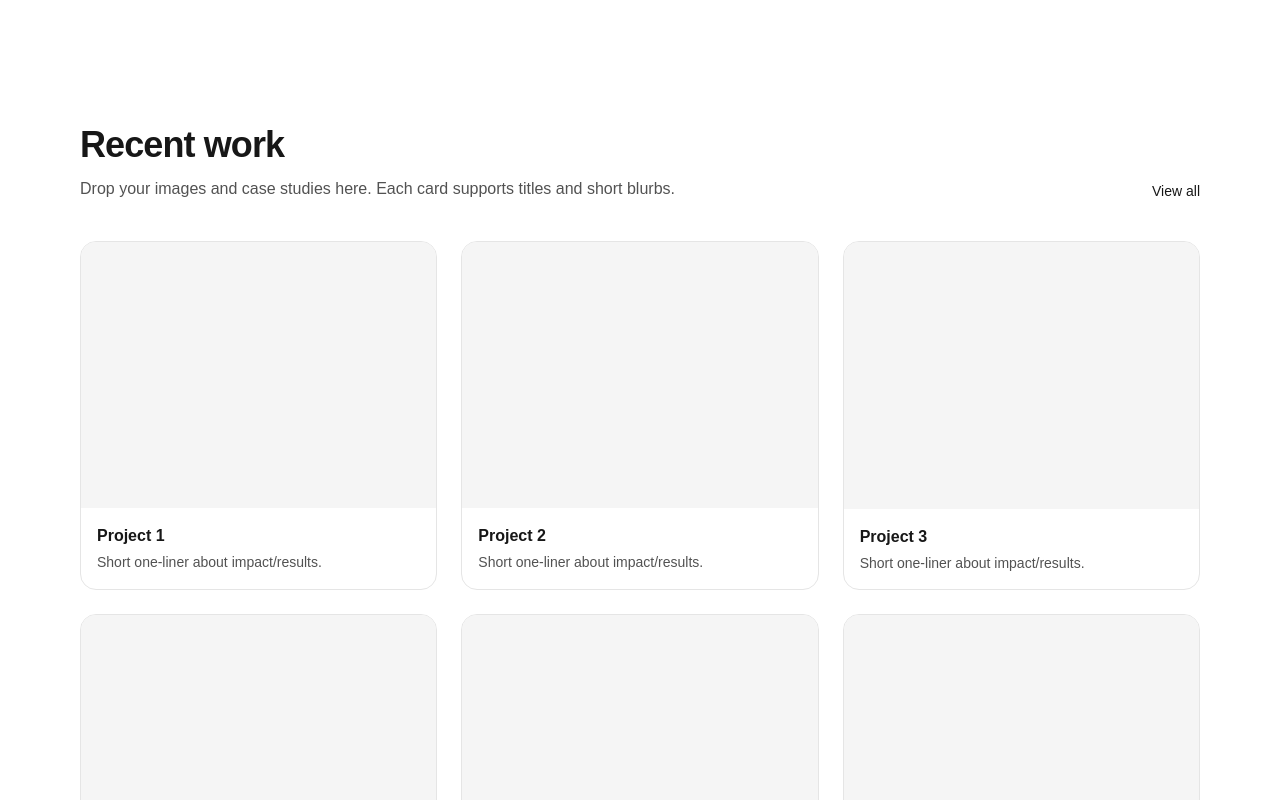
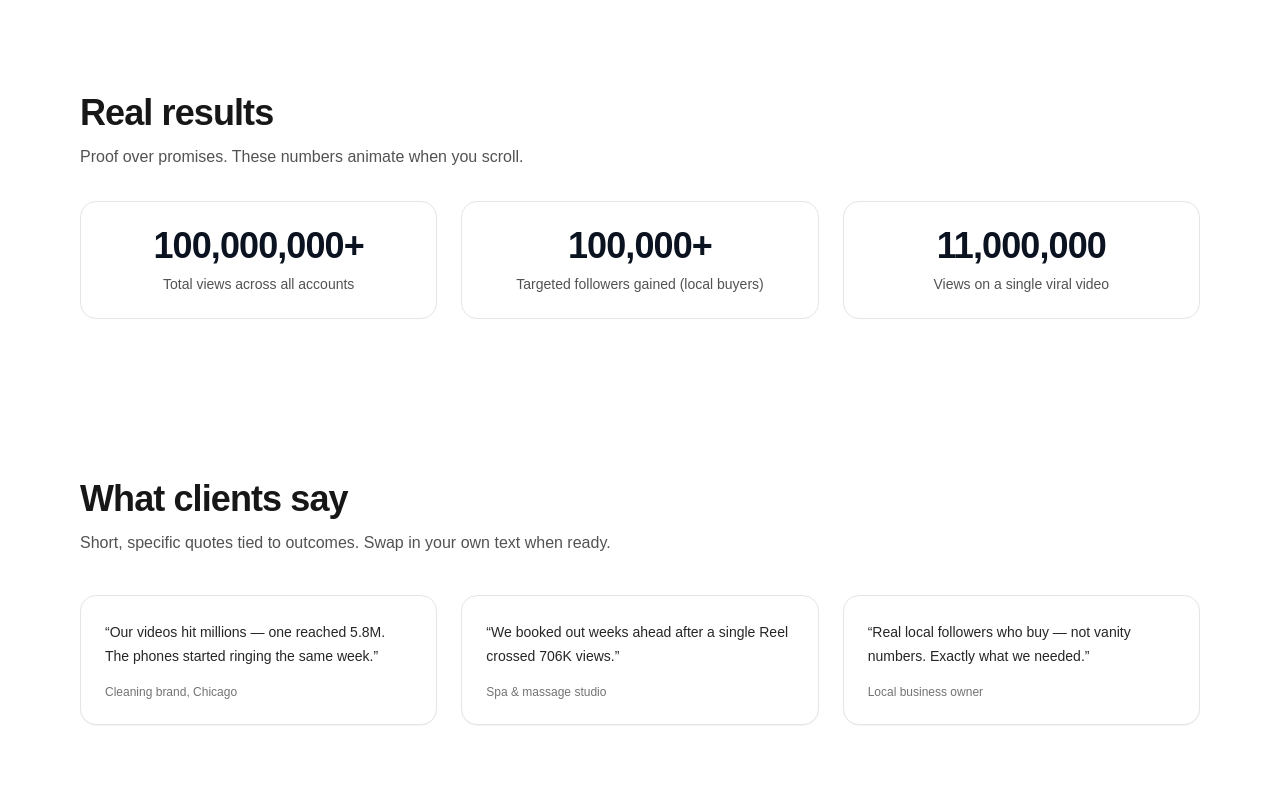
Before and after one commit to alexbalanmw/reelstudio-site, a Next.js app: page / in a window 1280 px wide. Shown: the part 1700-2500 px from the top of the page. Built offline with nearby package versions, Linux system fonts and the light colour scheme.

Commit message:
Crash-safe page: Clear Sky + animated stats (no framer-motion)

```diff
--- a/src/app/page.tsx
+++ b/src/app/page.tsx
@@ -1,28 +1,72 @@
 'use client'
 
-import React from "react";
-import { motion } from "framer-motion";
-import type { Variants } from "framer-motion";
+import React, { useEffect, useRef, useState } from 'react'
 
 /**
- * Apple‑Style Homepage — Solid Clear Sky background (Pantone 14-4123 TCX ≈ #9BBCD8)
- *
- * Keeps your original wording. Removes Pricing/Packages.
+ * Apple‑Style Homepage — Crash‑safe version
+ * - No external animation libs (no framer‑motion)
+ * - Solid Clear Sky hero (Pantone 14‑4123 ≈ #9BBCD8)
+ * - Sections: Hero, Features, Stats (animated counters), Testimonials, CTA, Footer
+ * - Removed: Pricing/Packages, Recent Work
  */
 
-const fadeUp: Variants = {
-  hidden: { opacity: 0, y: 24 },
-  show: {
-    opacity: 1,
-    y: 0,
-    transition: { duration: 0.6, ease: [0.22, 1, 0.36, 1] },
-  },
-};
+const CLEAR_SKY = '#9BBCD8' // Pantone 14‑4123 TCX approximation
 
-const stagger: Variants = {
-  hidden: {},
-  show: { transition: { staggerChildren: 0.08, delayChildren: 0.1 } },
-};
+// Simple intersection observer hook
+function useInView(ref: React.RefObject<Element>, options?: IntersectionObserverInit) {
+  const [inView, setInView] = useState(false)
+  useEffect(() => {
+    if (!ref.current || inView) return
+    const obs = new IntersectionObserver((entries) => {
+      entries.forEach((e) => {
+        if (e.isIntersecting) {
+          setInView(true)
+          obs.disconnect()
+        }
+      })
+    }, { threshold: 0.4, ...options })
+    obs.observe(ref.current)
+    return () => obs.disconnect()
+  }, [ref, options, inView])
+  return inView
+}
+
+// Animated number that counts up when it enters the viewport
+function Counter({ to, from = 0, duration = 1800, suffix = '', className = '' }: {
+  to: number
+  from?: number
+  duration?: number // ms
+  suffix?: string
+  className?: string
+}) {
+  const ref = useRef<HTMLSpanElement | null>(null)
+  const inView = useInView(ref)
+  const [val, setVal] = useState(from)
+
+  useEffect(() => {
+    if (!inView) return
+    const start = performance.now()
+    let raf = 0
+    const step = (now: number) => {
+      const t = Math.min(1, (now - start) / duration)
+      // easeOutCubic
+      const eased = 1 - Math.pow(1 - t, 3)
+      const current = Math.round(from + (to - from) * eased)
+      setVal(current)
+      if (t < 1) raf = requestAnimationFrame(step)
+    }
+    raf = requestAnimationFrame(step)
+    return () => cancelAnimationFrame(raf)
+  }, [inView, from, to, duration])
+
+  const formatted = val.toLocaleString()
+  return (
+    <span ref={ref} className={className}>
+      {formatted}
+      {suffix}
+    </span>
+  )
+}
 
 export default function AppleStyleHomepage() {
   return (
@@ -31,38 +75,35 @@ export default function AppleStyleHomepage() {
       <header className="sticky top-0 z-40 border-b border-neutral-200/60 backdrop-blur bg-white/70">
         <div className="mx-auto max-w-6xl px-4 py-3 flex items-center justify-between">
           <div className="flex items-center gap-2">
-            <div className="h-6 w-6 rounded-lg bg-[#9BBCD8]" aria-hidden />
+            <div className="h-6 w-6 rounded-lg" style={{ backgroundColor: CLEAR_SKY }} aria-hidden />
             <span className="text-sm font-semibold tracking-tight">Your Brand</span>
           </div>
           <nav className="hidden md:flex items-center gap-6 text-sm text-neutral-600">
             <a className="hover:text-neutral-900" href="#features">Features</a>
-            <a className="hover:text-neutral-900" href="#gallery">Work</a>
+            <a className="hover:text-neutral-900" href="#stats">Results</a>
+            <a className="hover:text-neutral-900" href="#testimonials">Testimonials</a>
           </nav>
           <a href="#cta" className="rounded-full px-4 py-2 text-sm font-medium text-white bg-neutral-900 hover:bg-neutral-800 transition">Get started</a>
         </div>
       </header>
 
-      {/* Hero — Solid Clear Sky background */}
+      {/* Hero — Solid Clear Sky */}
       <section className="relative overflow-hidden">
-        <div className="absolute inset-0 -z-10 bg-[#9BBCD8]" />
+        <div className="absolute inset-0 -z-10" style={{ backgroundColor: CLEAR_SKY }} />
         <div className="mx-auto max-w-6xl px-4 py-24 md:py-28">
-          <motion.div variants={stagger} initial="hidden" animate="show" className="text-neutral-900">
-            <motion.h1 variants={fadeUp} className="text-5xl md:text-6xl font-semibold tracking-tight leading-[1.05]">
+          <h1 className="text-5xl md:text-6xl font-semibold tracking-tight leading-[1.05]">
             Apple‑clean design for content that converts.
-            </motion.h1>
-            <motion.p variants={fadeUp} className="mt-5 max-w-2xl text-lg/7 text-neutral-800">
+          </h1>
+          <p className="mt-5 max-w-2xl text-lg/7 text-neutral-800">
             Minimal layout, premium feel, and a system that lets your work speak.
-            </motion.p>
-            <motion.div variants={fadeUp} className="mt-8 flex items-center gap-3">
+          </p>
+          <div className="mt-8 flex items-center gap-3">
             <a href="#cta" className="rounded-full px-5 py-3 text-sm font-medium text-white bg-neutral-900 hover:bg-neutral-800 transition shadow-sm">Book a demo</a>
             <a href="#features" className="rounded-full px-5 py-3 text-sm font-medium border border-neutral-900/20 text-neutral-900 hover:bg-white/70">Explore features</a>
-            </motion.div>
-
-            {/* Hero visual frame */}
-            <motion.div variants={fadeUp} className="mt-16">
+          </div>
+          <div className="mt-16">
             <div className="aspect-[16/9] w-full overflow-hidden rounded-3xl bg-white/60 ring-1 ring-neutral-900/10" />
-            </motion.div>
-          </motion.div>
+          </div>
         </div>
       </section>
 
@@ -74,38 +115,73 @@ export default function AppleStyleHomepage() {
         </div>
         <div className="grid grid-cols-1 md:grid-cols-3 gap-6">
           {[
-            { title: "Clear Sky brand", copy: "Pantone 14‑4123 TCX as the steady background." },
-            { title: "Premium typography", copy: "SF‑style hierarchy for instant readability." },
-            { title: "Subtle depth", copy: "Soft shadows, rounded corners, and clean cards that float." },
+            { title: 'Clear Sky brand', copy: 'Pantone 14‑4123 TCX as the steady background.' },
+            { title: 'Premium typography', copy: 'SF‑style hierarchy for instant readability.' },
+            { title: 'Subtle depth', copy: 'Soft shadows, rounded corners, and clean cards that float.' },
           ].map((f, i) => (
-            <motion.div key={i} variants={fadeUp} initial="hidden" whileInView="show" viewport={{ once: true, amount: 0.3 }} className="rounded-2xl border border-neutral-200 p-6 bg-white shadow-[0_1px_0_0_rgba(0,0,0,0.04)]">
-              <div className="h-10 w-10 rounded-xl bg-[#9BBCD8] mb-4" />
+            <div key={i} className="rounded-2xl border border-neutral-200 p-6 bg-white shadow-[0_1px_0_0_rgba(0,0,0,0.04)]">
+              <div className="h-10 w-10 rounded-xl mb-4" style={{ backgroundColor: CLEAR_SKY }} />
               <h3 className="text-lg font-semibold">{f.title}</h3>
               <p className="mt-2 text-sm text-neutral-600">{f.copy}</p>
-            </motion.div>
+            </div>
           ))}
         </div>
       </section>
 
-      {/* Gallery */}
-      <section id="gallery" className="bg-white">
+      {/* Stats / Results */}
+      <section id="stats" className="mx-auto max-w-6xl px-4 py-16">
+        <div className="mb-8">
+          <h2 className="text-3xl md:text-4xl font-semibold tracking-tight">Real results</h2>
+          <p className="mt-3 max-w-2xl text-neutral-600">Proof over promises. These numbers animate when you scroll.</p>
+        </div>
+        <div className="grid grid-cols-2 md:grid-cols-3 gap-6">
+          <div className="rounded-2xl border border-neutral-200 p-6 text-center bg-white">
+            <div className="text-3xl md:text-4xl font-semibold tracking-tight" style={{ color: '#0B1320' }}>
+              <Counter to={100_000_000} suffix="+" />
+            </div>
+            <div className="mt-2 text-sm text-neutral-600">Total views across all accounts</div>
+          </div>
+          <div className="rounded-2xl border border-neutral-200 p-6 text-center bg-white">
+            <div className="text-3xl md:text-4xl font-semibold tracking-tight" style={{ color: '#0B1320' }}>
+              <Counter to={100_000} suffix="+" />
+            </div>
+            <div className="mt-2 text-sm text-neutral-600">Targeted followers gained (local buyers)</div>
+          </div>
+          <div className="rounded-2xl border border-neutral-200 p-6 text-center bg-white">
+            <div className="text-3xl md:text-4xl font-semibold tracking-tight" style={{ color: '#0B1320' }}>
+              <Counter to={11_000_000} />
+            </div>
+            <div className="mt-2 text-sm text-neutral-600">Views on a single viral video</div>
+          </div>
+        </div>
+      </section>
+
+      {/* Testimonials */}
+      <section id="testimonials" className="bg-white">
         <div className="mx-auto max-w-6xl px-4 py-24">
-          <div className="mb-10 flex items-end justify-between">
-            <div>
-              <h2 className="text-3xl md:text-4xl font-semibold tracking-tight">Recent work</h2>
-              <p className="mt-3 max-w-2xl text-neutral-600">Drop your images and case studies here. Each card supports titles and short blurbs.</p>
+          <div className="mb-10">
+            <h2 className="text-3xl md:text-4xl font-semibold tracking-tight">What clients say</h2>
+            <p className="mt-3 max-w-2xl text-neutral-600">Short, specific quotes tied to outcomes. Swap in your own text when ready.</p>
           </div>
-            <a href="#" className="text-sm font-medium text-neutral-900 hover:opacity-70">View all</a>
+          <div className="grid grid-cols-1 md:grid-cols-3 gap-6">
+            {[
+              {
+                quote: 'Our videos hit millions — one reached 5.8M. The phones started ringing the same week.',
+                name: 'Cleaning brand, Chicago',
+              },
+              {
+                quote: 'We booked out weeks ahead after a single Reel crossed 706K views.',
+                name: 'Spa & massage studio',
+              },
+              {
+                quote: 'Real local followers who buy — not vanity numbers. Exactly what we needed.',
+                name: 'Local business owner',
+              },
+            ].map((t, i) => (
+              <div key={i} className="rounded-2xl border border-neutral-200 bg-white p-6 shadow-[0_1px_0_0_rgba(0,0,0,0.04)]">
+                <p className="text-sm leading-6 text-neutral-800">“{t.quote}”</p>
+                <div className="mt-4 text-xs font-medium text-neutral-500">{t.name}</div>
               </div>
-          <div className="grid grid-cols-1 sm:grid-cols-2 lg:grid-cols-3 gap-6">
-            {[1, 2, 3, 4, 5, 6].map((n) => (
-              <motion.div key={n} variants={fadeUp} initial="hidden" whileInView="show" viewport={{ once: true, amount: 0.2 }} className="group overflow-hidden rounded-2xl bg-white border border-neutral-200">
-                <div className="aspect-[4/3] w-full bg-neutral-100" />
-                <div className="p-4">
-                  <h3 className="text-base font-semibold">Project {n}</h3>
-                  <p className="mt-1 text-sm text-neutral-600">Short one‑liner about impact/results.</p>
-                </div>
-              </motion.div>
             ))}
           </div>
         </div>
@@ -130,7 +206,7 @@ export default function AppleStyleHomepage() {
       <footer className="border-t border-neutral-200/70">
         <div className="mx-auto max-w-6xl px-4 py-12 flex flex-col md:flex-row items-center justify-between gap-4 text-sm text-neutral-600">
           <div className="flex items-center gap-2">
-            <div className="h-5 w-5 rounded-md bg-[#9BBCD8]" />
+            <div className="h-5 w-5 rounded-md" style={{ backgroundColor: CLEAR_SKY }} />
             <span>© {new Date().getFullYear()} Your Brand</span>
           </div>
           <div className="flex items-center gap-6">
@@ -141,5 +217,5 @@ export default function AppleStyleHomepage() {
         </div>
       </footer>
     </div>
-  );
+  )
 }
```
Lines whose indentation alone changed are shown as unchanged.
